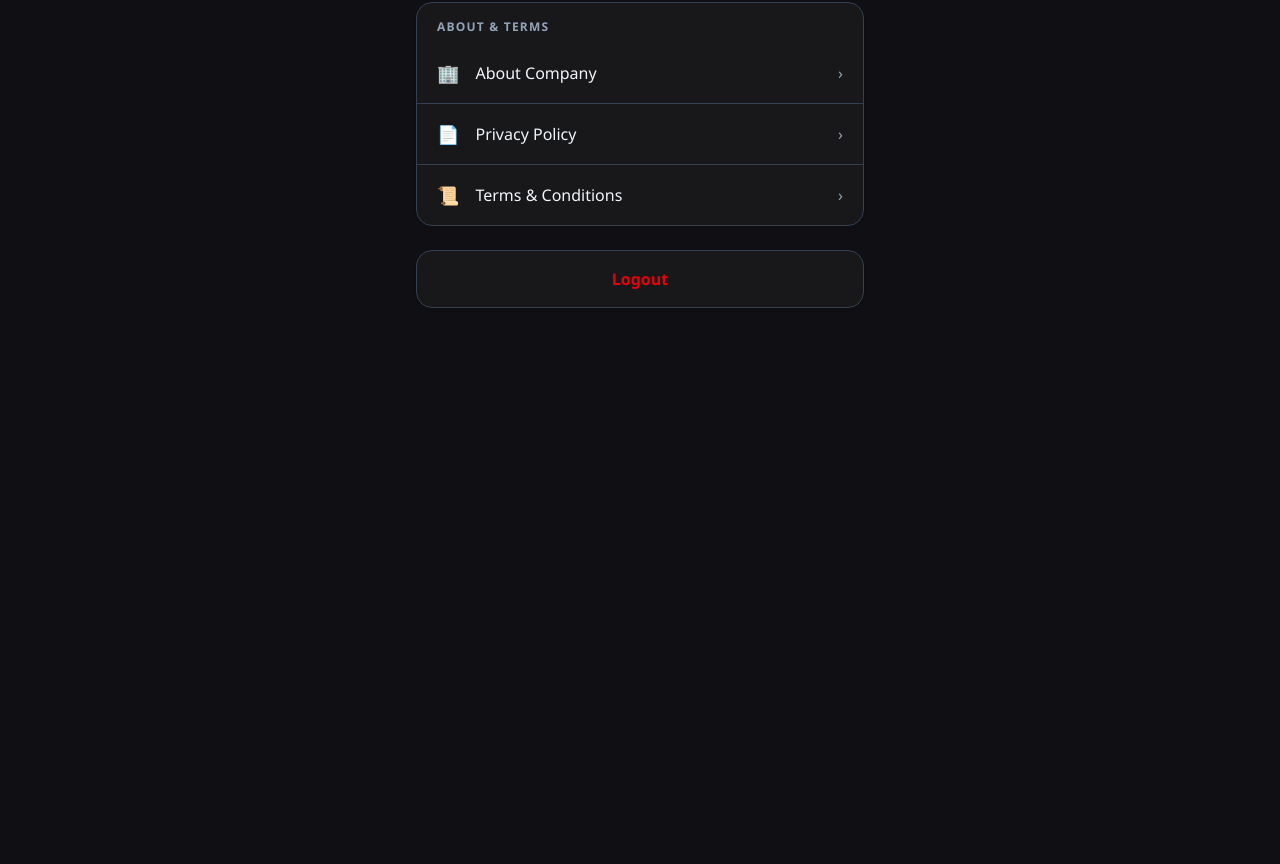
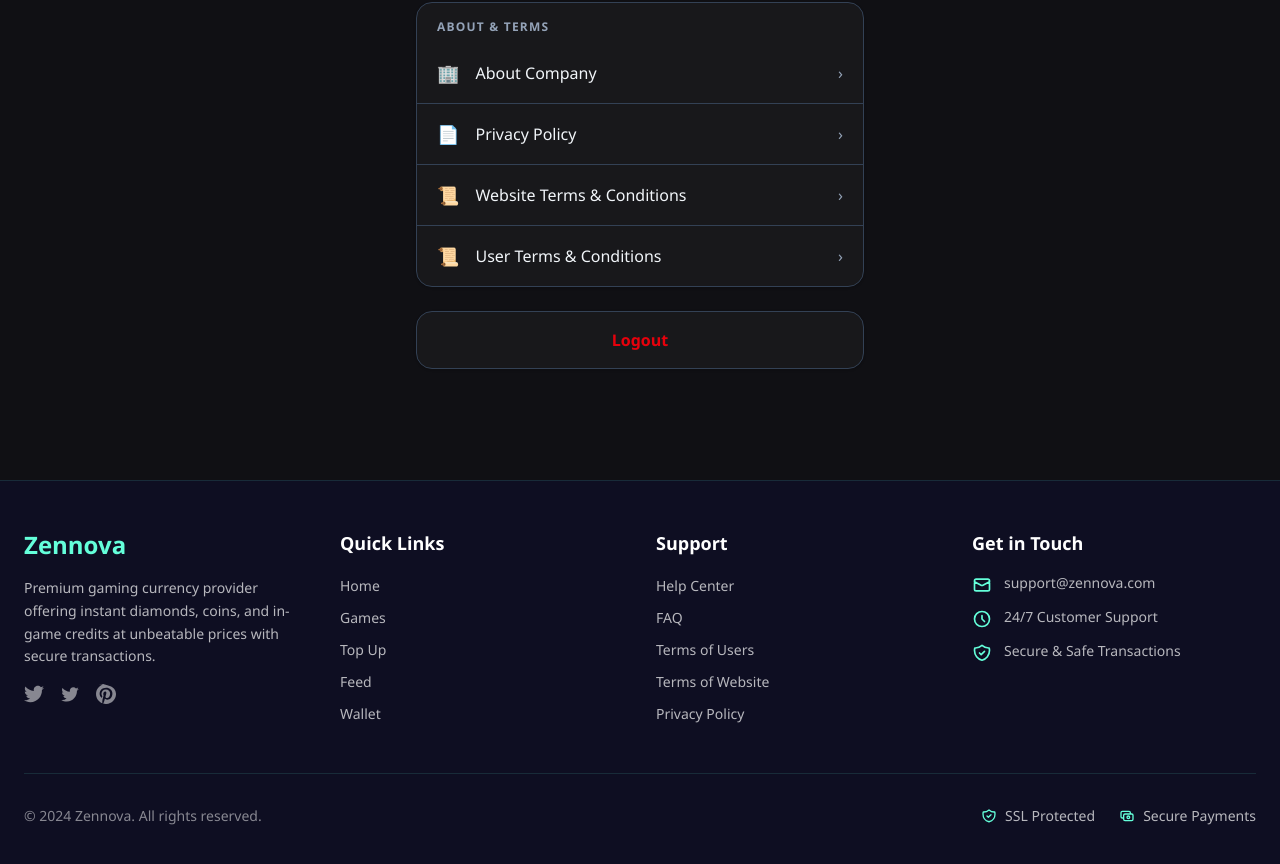
Before and after one commit to fardin-developer/esports-front, a Next.js app: page /settings in a window 1280 px wide. Shown: the part 480-1344 px from the top of the page. Before the commit the page ends 880 px from the top, so only its background shows below. Built offline with nearby package versions, Linux system fonts and the light colour scheme; no server answers.

Commit message:
footer add ui fixed

```diff
--- a/src/app/components/Actions.jsx
+++ b/src/app/components/Actions.jsx
@@ -139,13 +139,13 @@ const Actions = () => {
     <section className="w-full px-4 py-8 relative">
       <AddBalanceModal open={showAddBalance} onClose={() => setShowAddBalance(false)} />
 
-      <div className="max-w-4xl mx-auto">
+      <div className="max-w-5xl mx-auto">
         <div className="grid grid-cols-4 md:grid-cols-4 gap-4 md:gap-6">
           {actions.map((action, idx) => (
             <button
               key={action.label}
               className={`
-                group flex flex-col items-center justify-center aspect-square rounded-2xl p-4
+                group flex flex-col items-center justify-center aspect-square rounded-2xl pt-4 pb-4
                 bg-[#18181b] border border-[#334155]
                 hover:border-[#38bdf8]/50 hover:-translate-y-1 hover:shadow-xl
                 ${action.glowColor}
@@ -159,19 +159,19 @@ const Actions = () => {
             >
               {/* Icon container with colored background */}
               <div className={`
-                flex items-center justify-center w-6 h-6 md:w-14 md:h-14 rounded-xl mb-3
+                flex items-center justify-center w-8 h-7 md:w-14 md:h-14 rounded-xl mb-3
                 ${action.bgColor} ${action.hoverBg}
                 transition-all duration-300 group-hover:scale-110
               `}>
                 <img
-                  className="w-3=2 h-3 md:w-8 md:h-8 object-contain filter brightness-0 invert"
+                  className="w-3 h-3 md:w-8 md:h-8 object-contain filter brightness-0 invert"
                   src={action.icon}
                   alt={action.label}
                 />
               </div>
 
               {/* Label */}
-              <span className="text-[10px] md:text-base text-[#f1f5f9] font-medium text-center transition-colors duration-300 group-hover:text-white">
+              <span className="text-[9px] md:text-base text-[#f1f5f9] font-medium text-center transition-colors duration-300 group-hover:text-white">
                 {action.label}
               </span>
 
--- /dev/null
+++ b/src/app/components/Footer.jsx
@@ -0,0 +1,162 @@
+import React from 'react'
+import Link from 'next/link'
+
+const Footer = () => {
+  return (
+    <footer className="hidden lg:block bg-[rgba(15,15,35,0.98)] backdrop-blur-xl border-t border-[rgba(100,255,218,0.12)] mt-20">
+      <div className="max-w-7xl mx-auto px-6 py-12">
+        <div className="grid grid-cols-1 md:grid-cols-2 lg:grid-cols-4 gap-8">
+          {/* Brand Section */}
+          <div className="space-y-4">
+            <h3 className="text-2xl font-bold text-[#64ffda]">Zennova</h3>
+            <p className="text-white/70 text-sm leading-relaxed">
+              Premium gaming currency provider offering instant diamonds, coins, and in-game credits at unbeatable prices with secure transactions.
+            </p>
+            <div className="flex space-x-4">
+              <a href="#" className="text-white/50 hover:text-[#64ffda] transition-colors duration-300">
+                <svg className="w-5 h-5" fill="currentColor" viewBox="0 0 24 24">
+                  <path d="M24 4.557c-.883.392-1.832.656-2.828.775 1.017-.609 1.798-1.574 2.165-2.724-.951.564-2.005.974-3.127 1.195-.897-.957-2.178-1.555-3.594-1.555-3.179 0-5.515 2.966-4.797 6.045-4.091-.205-7.719-2.165-10.148-5.144-1.29 2.213-.669 5.108 1.523 6.574-.806-.026-1.566-.247-2.229-.616-.054 2.281 1.581 4.415 3.949 4.89-.693.188-1.452.232-2.224.084.626 1.956 2.444 3.379 4.6 3.419-2.07 1.623-4.678 2.348-7.29 2.04 2.179 1.397 4.768 2.212 7.548 2.212 9.142 0 14.307-7.721 13.995-14.646.962-.695 1.797-1.562 2.457-2.549z"/>
+                </svg>
+              </a>
+              <a href="#" className="text-white/50 hover:text-[#64ffda] transition-colors duration-300">
+                <svg className="w-5 h-5" fill="currentColor" viewBox="0 0 24 24">
+                  <path d="M22.46 6c-.77.35-1.6.58-2.46.69.88-.53 1.56-1.37 1.88-2.38-.83.5-1.75.85-2.72 1.05C18.37 4.5 17.26 4 16 4c-2.35 0-4.27 1.92-4.27 4.29 0 .34.04.67.11.98C8.28 9.09 5.11 7.38 3 4.79c-.37.63-.58 1.37-.58 2.15 0 1.49.75 2.81 1.91 3.56-.71 0-1.37-.2-1.95-.5v.03c0 2.08 1.48 3.82 3.44 4.21a4.22 4.22 0 0 1-1.93.07 4.28 4.28 0 0 0 4 2.98 8.521 8.521 0 0 1-5.33 1.84c-.34 0-.68-.02-1.02-.06C3.44 20.29 5.7 21 8.12 21 16 21 20.33 14.46 20.33 8.79c0-.19 0-.37-.01-.56.84-.6 1.56-1.36 2.14-2.23z"/>
+                </svg>
+              </a>
+              <a href="#" className="text-white/50 hover:text-[#64ffda] transition-colors duration-300">
+                <svg className="w-5 h-5" fill="currentColor" viewBox="0 0 24 24">
+                  <path d="M12.017 0C5.396 0 .029 5.367.029 11.987c0 5.079 3.158 9.417 7.618 11.174-.105-.949-.199-2.403.041-3.439.219-.937 1.406-5.957 1.406-5.957s-.359-.72-.359-1.781c0-1.663.967-2.911 2.168-2.911 1.024 0 1.518.769 1.518 1.688 0 1.029-.653 2.567-.992 3.992-.285 1.193.6 2.165 1.775 2.165 2.128 0 3.768-2.245 3.768-5.487 0-2.861-2.063-4.869-5.008-4.869-3.41 0-5.409 2.562-5.409 5.199 0 1.033.394 2.143.889 2.741.097.118.112.221.082.343-.09.375-.293 1.199-.334 1.363-.053.225-.172.271-.402.165-1.495-.69-2.433-2.878-2.433-4.646 0-3.776 2.748-7.252 7.92-7.252 4.158 0 7.392 2.967 7.392 6.923 0 4.135-2.607 7.462-6.233 7.462-1.214 0-2.357-.629-2.748-1.378l-.748 2.853c-.271 1.043-1.002 2.35-1.492 3.146C9.57 23.812 10.763 24.009 12.017 24.009c6.624 0 11.99-5.367 11.99-11.988C24.007 5.367 18.641.001.012.001z"/>
+                </svg>
+              </a>
+            </div>
+          </div>
+
+          {/* Quick Links */}
+          <div className="space-y-4">
+            <h4 className="text-lg font-semibold text-white">Quick Links</h4>
+            <ul className="space-y-2">
+              <li>
+                <Link href="/home" className="text-white/70 hover:text-[#64ffda] transition-colors duration-300 text-sm">
+                  Home
+                </Link>
+              </li>
+              <li>
+                <Link href="/games" className="text-white/70 hover:text-[#64ffda] transition-colors duration-300 text-sm">
+                  Games
+                </Link>
+              </li>
+              <li>
+                <Link href="/topup" className="text-white/70 hover:text-[#64ffda] transition-colors duration-300 text-sm">
+                  Top Up
+                </Link>
+              </li>
+              <li>
+                <Link href="/feed" className="text-white/70 hover:text-[#64ffda] transition-colors duration-300 text-sm">
+                  Feed
+                </Link>
+              </li>
+              <li>
+                <Link href="/wallet" className="text-white/70 hover:text-[#64ffda] transition-colors duration-300 text-sm">
+                  Wallet
+                </Link>
+              </li>
+            </ul>
+          </div>
+
+          {/* Support */}
+          <div className="space-y-4">
+            <h4 className="text-lg font-semibold text-white">Support</h4>
+            <ul className="space-y-2">
+              <li>
+                <Link href="/support" className="text-white/70 hover:text-[#64ffda] transition-colors duration-300 text-sm">
+                  Help Center
+                </Link>
+              </li>
+              <li>
+                <Link href="/faq" className="text-white/70 hover:text-[#64ffda] transition-colors duration-300 text-sm">
+                  FAQ
+                </Link>
+              </li>
+
+              <li>
+                <Link href="/user-terms" className="text-white/70 hover:text-[#64ffda] transition-colors duration-300 text-sm">
+                  Terms of Users
+                </Link>
+              </li>
+              <li>
+                <Link href="/terms-website" className="text-white/70 hover:text-[#64ffda] transition-colors duration-300 text-sm">
+                  Terms of Website
+                </Link>
+              </li>
+              <li>
+                <Link href="/privacy-policy" className="text-white/70 hover:text-[#64ffda] transition-colors duration-300 text-sm">
+                  Privacy Policy
+                </Link>
+              </li>
+            </ul>
+          </div>
+
+          {/* Contact Info */}
+          <div className="space-y-4">
+            <h4 className="text-lg font-semibold text-white">Get in Touch</h4>
+            <div className="space-y-3">
+              <div className="flex items-start space-x-3">
+                <svg className="w-5 h-5 text-[#64ffda] mt-0.5 flex-shrink-0" fill="none" stroke="currentColor" viewBox="0 0 24 24">
+                  <path strokeLinecap="round" strokeLinejoin="round" strokeWidth={2} d="M3 8l7.89 4.26a2 2 0 002.22 0L21 8M5 19h14a2 2 0 002-2V7a2 2 0 00-2-2H5a2 2 0 00-2 2v10a2 2 0 002 2z" />
+                </svg>
+                <div>
+                  <p className="text-white/70 text-sm">support@zennova.com</p>
+                </div>
+              </div>
+
+              <div className="flex items-start space-x-3">
+                <svg className="w-5 h-5 text-[#64ffda] mt-0.5 flex-shrink-0" fill="none" stroke="currentColor" viewBox="0 0 24 24">
+                  <path strokeLinecap="round" strokeLinejoin="round" strokeWidth={2} d="M12 8v4l3 3m6-3a9 9 0 11-18 0 9 9 0 0118 0z" />
+                </svg>
+                <div>
+                  <p className="text-white/70 text-sm">24/7 Customer Support</p>
+                </div>
+              </div>
+
+              <div className="flex items-start space-x-3">
+                <svg className="w-5 h-5 text-[#64ffda] mt-0.5 flex-shrink-0" fill="none" stroke="currentColor" viewBox="0 0 24 24">
+                  <path strokeLinecap="round" strokeLinejoin="round" strokeWidth={2} d="M9 12l2 2 4-4m5.618-4.016A11.955 11.955 0 0112 2.944a11.955 11.955 0 01-8.618 3.04A12.02 12.02 0 003 9c0 5.591 3.824 10.29 9 11.622 5.176-1.332 9-6.03 9-11.622 0-1.042-.133-2.052-.382-3.016z" />
+                </svg>
+                <div>
+                  <p className="text-white/70 text-sm">Secure & Safe Transactions</p>
+                </div>
+              </div>
+            </div>
+          </div>
+        </div>
+
+        {/* Bottom Section */}
+        <div className="border-t border-[rgba(100,255,218,0.12)] mt-12 pt-8">
+          <div className="flex flex-col md:flex-row justify-between items-center space-y-4 md:space-y-0">
+            <div className="text-white/50 text-sm">
+              © 2024 Zennova. All rights reserved.
+            </div>
+
+            <div className="flex items-center space-x-6">
+              <div className="flex items-center space-x-2">
+                <svg className="w-4 h-4 text-[#64ffda]" fill="none" stroke="currentColor" viewBox="0 0 24 24">
+                  <path strokeLinecap="round" strokeLinejoin="round" strokeWidth={2} d="M9 12l2 2 4-4m5.618-4.016A11.955 11.955 0 0112 2.944a11.955 11.955 0 01-8.618 3.04A12.02 12.02 0 003 9c0 5.591 3.824 10.29 9 11.622 5.176-1.332 9-6.03 9-11.622 0-1.042-.133-2.052-.382-3.016z" />
+                </svg>
+                <span className="text-white/70 text-sm">SSL Protected</span>
+              </div>
+
+              <div className="flex items-center space-x-2">
+                <svg className="w-4 h-4 text-[#64ffda]" fill="none" stroke="currentColor" viewBox="0 0 24 24">
+                  <path strokeLinecap="round" strokeLinejoin="round" strokeWidth={2} d="M17 9V7a2 2 0 00-2-2H5a2 2 0 00-2 2v6a2 2 0 002 2h2m2 4h10a2 2 0 002-2v-6a2 2 0 00-2-2H9a2 2 0 00-2 2v6a2 2 0 002 2zm7-5a2 2 0 11-4 0 2 2 0 014 0z" />
+                </svg>
+                <span className="text-white/70 text-sm">Secure Payments</span>
+              </div>
+            </div>
+          </div>
+        </div>
+      </div>
+    </footer>
+  )
+}
+
+export default Footer
--- a/src/app/layout.js
+++ b/src/app/layout.js
@@ -3,6 +3,7 @@ import "./globals.css";
 import Navbar from './components/Navbar.jsx'
 import ClientProvider from './ClientProvider'
 import BottomNavbar from "./components/BottomNavbar";
+import Footer from "./components/Footer";
 
 const geistSans = Geist({
   variable: "--font-geist-sans",
@@ -27,6 +28,7 @@ export default function RootLayout({ children }) {
           <Navbar />
           {children}
           <BottomNavbar/>
+          <Footer/>
         </ClientProvider>
       </body>
     </html>
--- a/src/app/settings/page.jsx
+++ b/src/app/settings/page.jsx
@@ -1,6 +1,9 @@
 "use client"
 import React, { useEffect, useState } from 'react'
 import { useSelector, useDispatch } from 'react-redux'
+import { useRouter } from 'next/navigation'  // ← added
+
+
 import { fetchWalletBalance } from '../features/auth/authSlice'
 import { apiClient } from '../apiClient'
 
@@ -11,9 +14,10 @@ const generalOptions = [
 ]
 
 const aboutOptions = [
-  { icon: '🏢', label: 'About Company', href: '/about' },
+  { icon: '🏢', label: 'About Company', href: '/about-us' },
   { icon: '📄', label: 'Privacy Policy', href: '/privacy-policy' },
-  { icon: '📜', label: 'Terms & Conditions', href: '/terms' },
+  { icon: '📜', label: 'Website Terms & Conditions', href: '/terms-website' },
+  { icon: '📜', label: 'User Terms & Conditions', href: '/user-terms' },
 ]
 
 export default function SettingsPage() {
@@ -46,6 +50,7 @@ export default function SettingsPage() {
     }
     fetchProfile()
   }, [])
+  const router = useRouter()
 
   return (
     <main className="min-h-screen bg-bg py-4 px-2 md:px-0">
@@ -71,12 +76,17 @@ export default function SettingsPage() {
           <div className="px-5 pt-4 pb-2 text-xs font-bold text-text-muted tracking-widest">GENERAL</div>
           <ul>
             {generalOptions.map((opt, i) => (
-              <li key={opt.label} className={`flex items-center px-5 py-4 text-text text-base border-b border-border last:border-b-0 cursor-pointer hover:bg-surface-light transition`}>
+              <li
+                key={opt.label}
+                onClick={() => router.push(opt.href)}
+                className="flex items-center px-5 py-4 text-text text-base border-b border-border last:border-b-0 cursor-pointer hover:bg-surface-light transition"
+              >
                 <span className="mr-4 text-lg">{opt.icon}</span>
                 <span className="flex-1">{opt.label}</span>
                 <span className="text-text-muted">›</span>
               </li>
             ))}
+
           </ul>
         </section>
 
@@ -85,12 +95,17 @@ export default function SettingsPage() {
           <div className="px-5 pt-4 pb-2 text-xs font-bold text-text-muted tracking-widest">ABOUT & TERMS</div>
           <ul>
             {aboutOptions.map((opt, i) => (
-              <li key={opt.label} className={`flex items-center px-5 py-4 text-text text-base border-b border-border last:border-b-0 cursor-pointer hover:bg-surface-light transition`}>
+              <li
+                key={opt.label}
+                onClick={() => router.push(opt.href)}
+                className="flex items-center px-5 py-4 text-text text-base border-b border-border last:border-b-0 cursor-pointer hover:bg-surface-light transition"
+              >
                 <span className="mr-4 text-lg">{opt.icon}</span>
                 <span className="flex-1">{opt.label}</span>
                 <span className="text-text-muted">›</span>
               </li>
             ))}
+
           </ul>
         </section>
 
```
Also changed, not shown: src/app/terms-website/page.jsx (renamed from src/app/terms-conditions/page.jsx).
